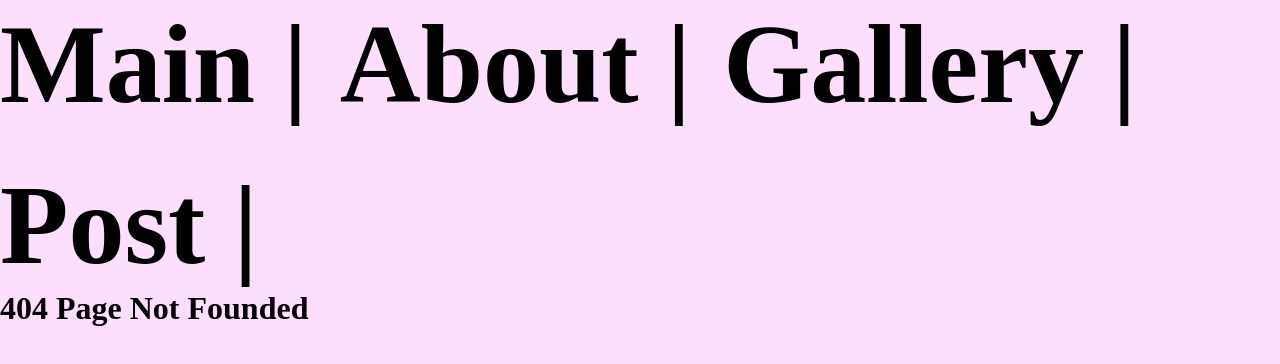
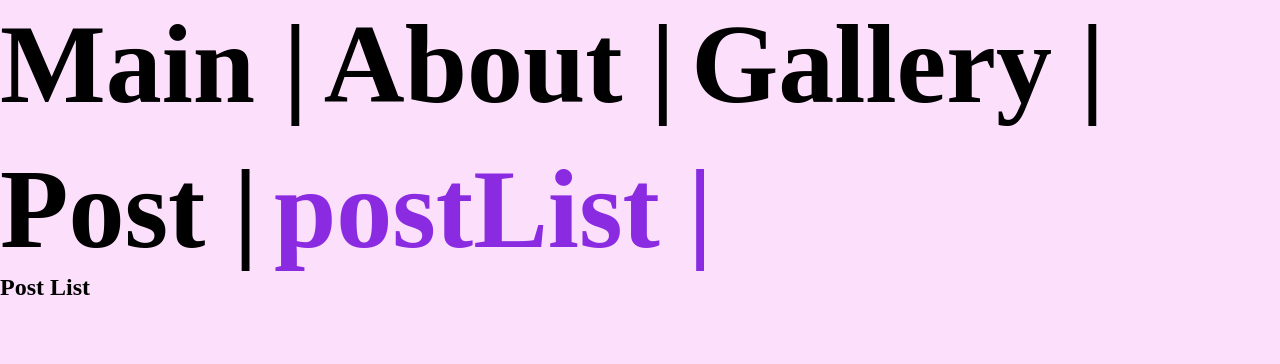
Before and after one commit to yuna-c/Next-tutorial, a Next.js app: page /postList in a window 1280 px wide. Before the commit this address had no page. Shown: the top 364 px of the page. Built offline with nearby package versions, Linux system fonts and the light colour scheme.

Commit message:
0111 back-end 개발의 개념 주석정리

```diff
--- /dev/null
+++ b/app/postList/page.jsx
@@ -0,0 +1,28 @@
+import styles from "./postList.module.scss";
+import clsx from "clsx";
+
+export default function PostList() {
+  return (
+    <section className={clsx(styles.post)}>
+      <h1>Post List</h1>
+    </section>
+  );
+}
+
+/*
+  front
+  - 사용자가 URL요청시 그에 출력될 UI컴포넌트들을 미리 설정한 라우터에 따라 출력로직
+  - 사용자 이벤트 발생시 비동기 데이터를 요청(request)해서 서버로부터 응답(response)받은 데이터를 다시 UI로 변환후 출력
+  - 서버로 RESTFul 방식으로 요청을 보내기 위해서는 fetch로 method방식을 구분해서 보냄
+  - fetch(url+QueryString,{mehtod:'GET'}) GET방식 요청
+  - fetch(url,{method:'POST',body:저장할 데이터}) POST방식 요청
+  - fetch(url,{method:'PUT',body:수정할 데이터}) PUT방식 요청
+  - fetch(url+QueryString,{method:'DELETE}) DELETE방식 요청
+  back
+  - 클라이언트로부터 넘어오는 요청의 형식에 맞게 응답처리 로직 분기처리 (Server routing)
+  - 백엔드가 전달받은 요청은 크게 4가지 (CRUD) -> RESTFul API(CRUD 구조적으로 처리하기위한 개발방법론)
+  - Creat (POST) -중요한데이터 전달 (body)
+  - Read (GET) - 쿼리문이나 parameter같이 덜 중요한 데이터 전달 (url-queryString)
+  - Update (PUT) -중요한데이터 전달 (body)
+  - Delete (DELETE) -쿼리문이나 parameter같이 덜 중요한 데이터 전달 (url-queryString)
+*/
--- /dev/null
+++ b/app/postList/postList.module.scss
@@ -0,0 +1,6 @@
+.postList {
+  h1 {
+    font-size: 3rem;
+    color: #333;
+  }
+}
--- a/components/header/header.jsx
+++ b/components/header/header.jsx
@@ -43,6 +43,14 @@ export default function Header() {
             Post |
           </Link>
         </li>
+        <li>
+          <Link
+            href="/postList"
+            className={pathname === "/postList" ? styles.on : ""}
+          >
+            postList |
+          </Link>
+        </li>
       </ul>
     </header>
   );
--- a/components/header/header.module.scss
+++ b/components/header/header.module.scss
@@ -6,7 +6,7 @@ $color1-primary: seagreen;
   ul {
     display: flex;
     flex-wrap: wrap;
-    gap: 2rem;
+    gap: 1rem;
 
     li {
       font-size: 7rem;
```
Also changed, not shown: 1 other file (tests, documents, lock files or other folders).
